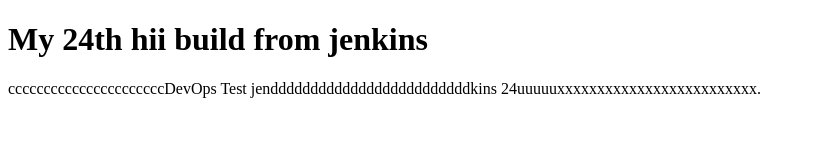
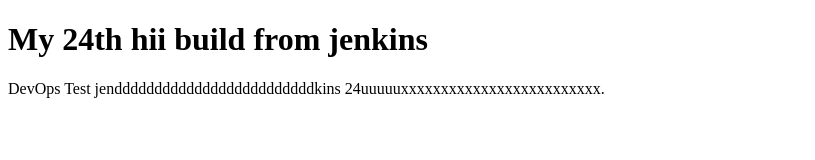
Before and after one commit to susikanth/jenkins-demo-html, a plain HTML site: page index.html in a window 1280 px wide. Shown: the whole page, without its empty margins (0-815 px from the left). Drawn offline with Linux system fonts and the light colour scheme.

Commit message:
Update index.html

```diff
--- a/index.html
+++ b/index.html
@@ -4,7 +4,7 @@
 
 <h1>My 24th hii build from jenkins</h1>
 
-<p>ccccccccccccccccccccccDevOps Test jendddddddddddddddddddddddddkins 24uuuuuxxxxxxxxxxxxxxxxxxxxxxxxx.</p>
+<p>DevOps Test jendddddddddddddddddddddddddkins 24uuuuuxxxxxxxxxxxxxxxxxxxxxxxxx.</p>
 
 </body>
 </html>
```
